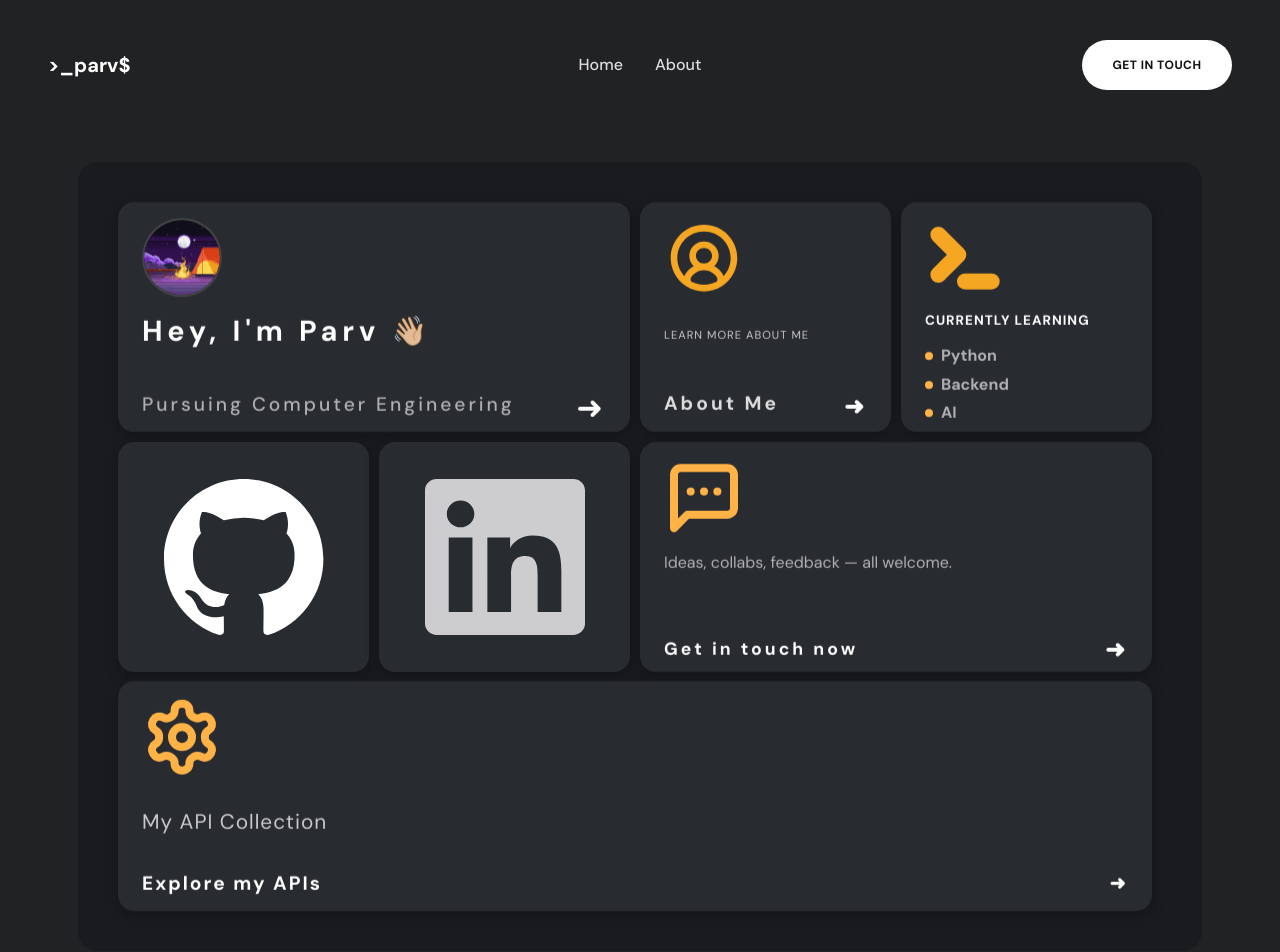
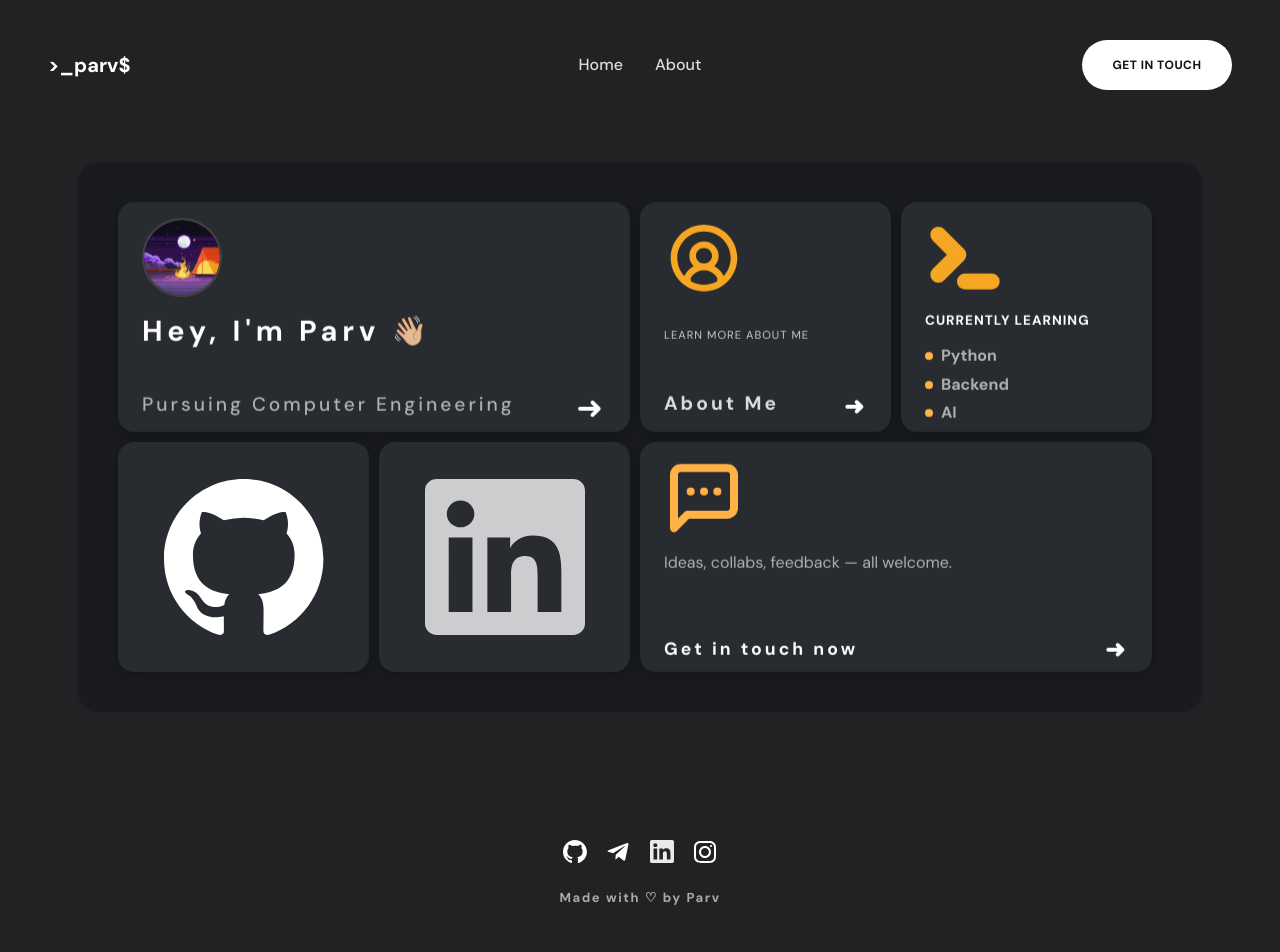
Before and after one commit to Parvshah-01/itsparv.xyz, a Next.js app: page / in a window 1280 px wide. Shown: the top 952 px of the page. Built offline with nearby package versions, Linux system fonts and the light colour scheme.

Commit message:
removed api collection

```diff
--- a/src/app/home.css
+++ b/src/app/home.css
@@ -360,6 +360,14 @@
   opacity: 1;
 }
 
+/* Override for repurposed box7 (Featured Project) */
+.box7 .api-arrow { display: none; }
+.box7 .api-subline::after {
+  content: '->';
+  color: #fff;
+  font-size: 1.2rem;
+}
+
 
 svg {
   fill: #fff;
--- a/src/app/page.tsx
+++ b/src/app/page.tsx
@@ -72,20 +72,20 @@ export default function HomePage() {
             </div>
           </Link>
 
-          {/* Block 7: API Collection */}
+          {/* Block 7: API Collection
           <a
-            href="https://www.postman.com/parv-shah01"
+            href="https://github.com/Parvshah-01?tab=repositories"
             target="_blank"
             rel="noopener noreferrer"
             className="inner-box api-box box7"
           >
-            <img src="/api.svg" alt="API Icon" className="api-icon" />
-            <div className="api-heading">My API Collection</div>
+            <img src="/learning.svg" alt="Project Icon" className="api-icon" />
+            <div className="api-heading">Featured Project</div>
             <div className="api-subline">
-              <span className="label-text-api">Explore my APIs</span>
+              <span className="label-text-api">View projects</span>
               <span className="api-arrow">➜</span>
             </div>
-          </a>
+          </a> */}
 
 
         </div>
```
